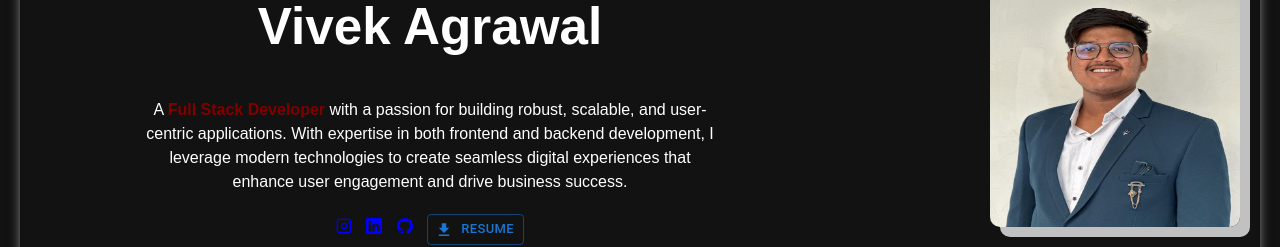
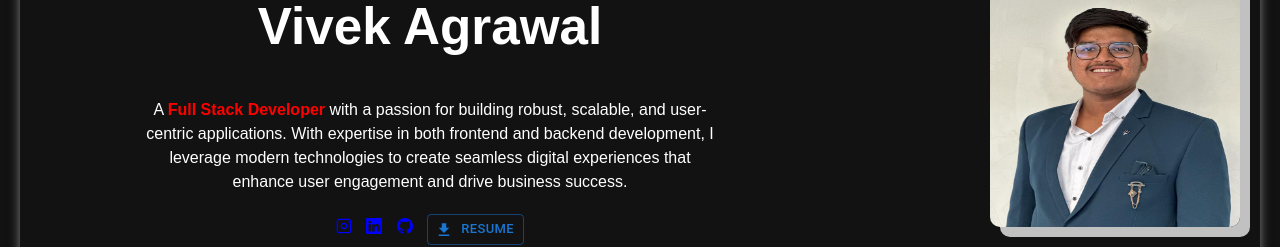
Before and after one commit to vivekagrawal07/Portfolio, a React (Vite) app: page / in a window 1280 px wide. Shown: the part 144-391 px from the top of the page. Built offline with nearby package versions, Linux system fonts and the light colour scheme.

Commit message:
Update App.css

```diff
--- a/src/App.css
+++ b/src/App.css
@@ -235,7 +235,7 @@
 }
 
 .highlight {
-  color: maroon;
+  color:red;
   font-weight: bold;
 }
 
```
